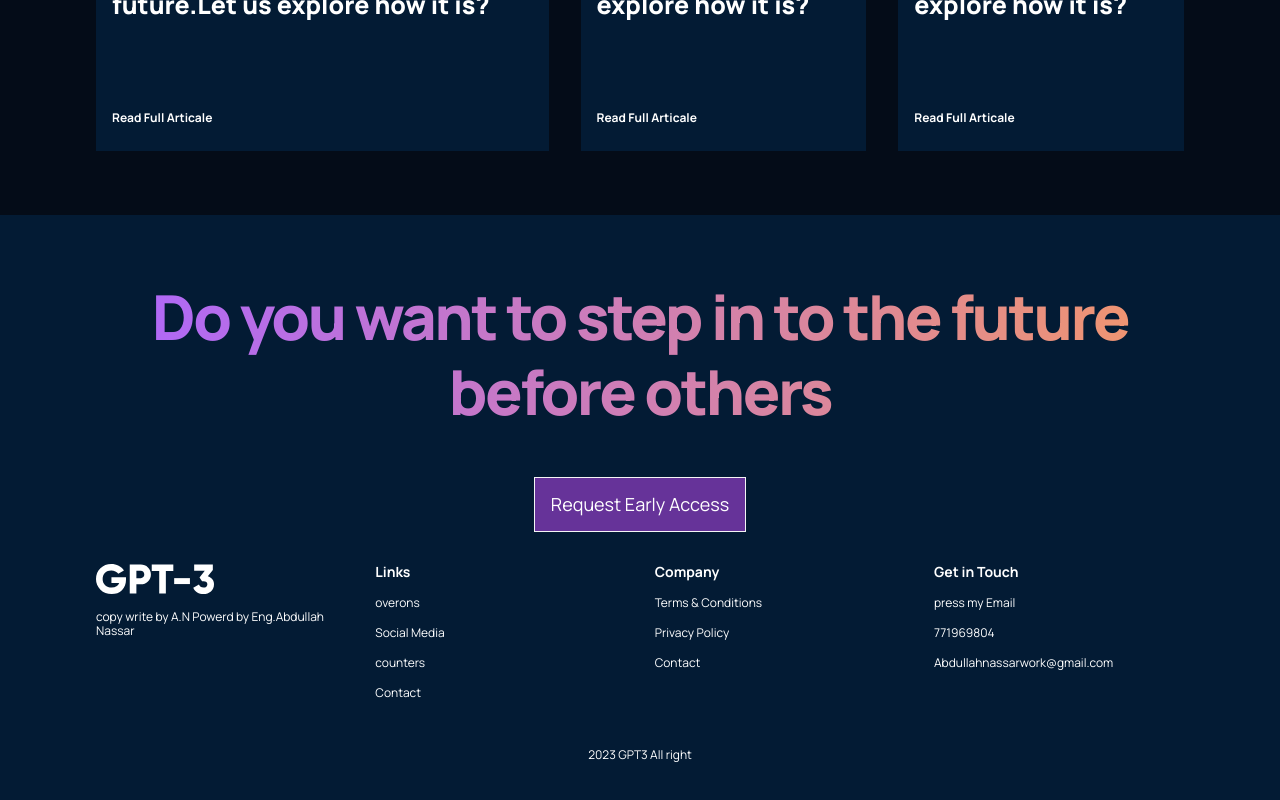
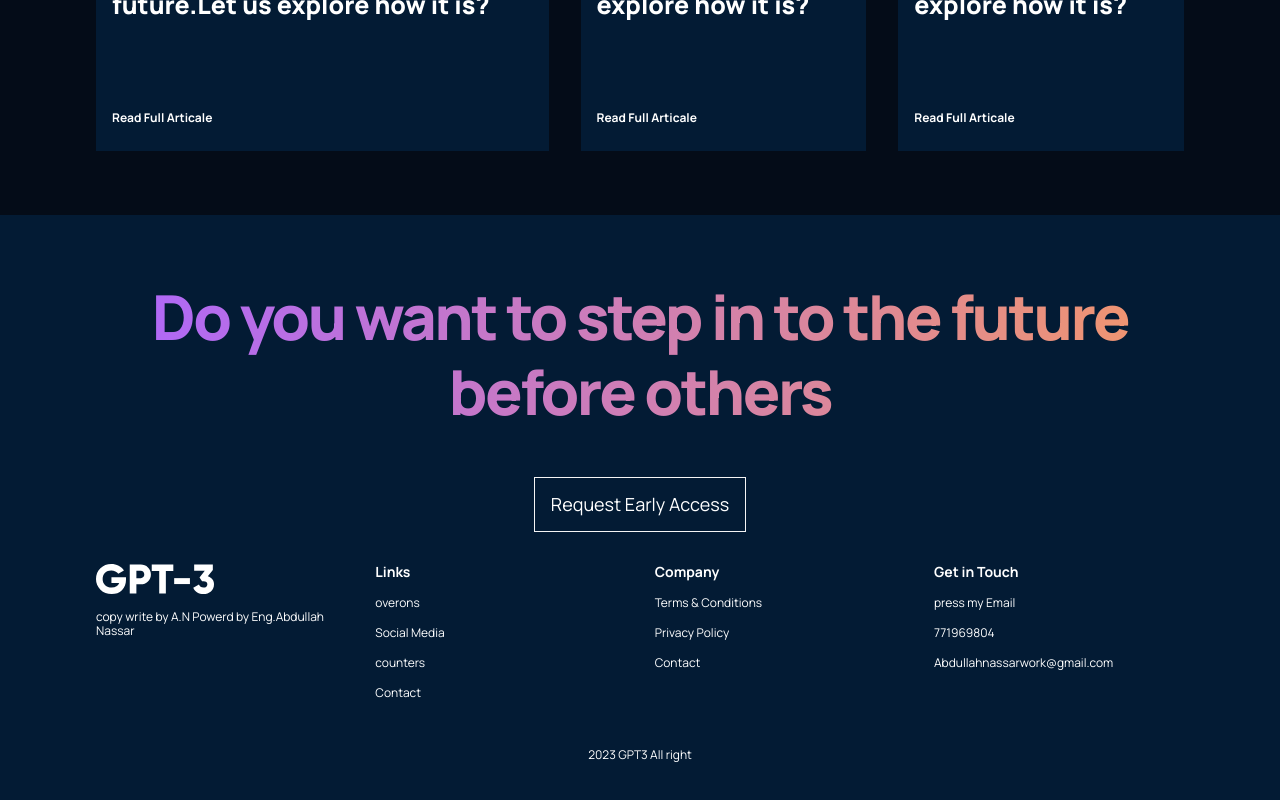
Before and after one commit to alhidany/my-app, a React (Create React App) app: page / in a window 1280 px wide. Shown: the part 3892-4692 px from the top of the page. Built offline with nearby package versions, Linux system fonts and the light colour scheme.

Commit message:
edit btn

```diff
--- a/src/containers/footer/footer.css
+++ b/src/containers/footer/footer.css
@@ -32,7 +32,7 @@
     cursor: pointer;
      margin: auto;
      margin-bottom: 2rem;
-    background-color: rebeccapurple;
+    /* background-color: rebeccapurple; */
 }
 
 .gpt3__footer-btn p {
```
